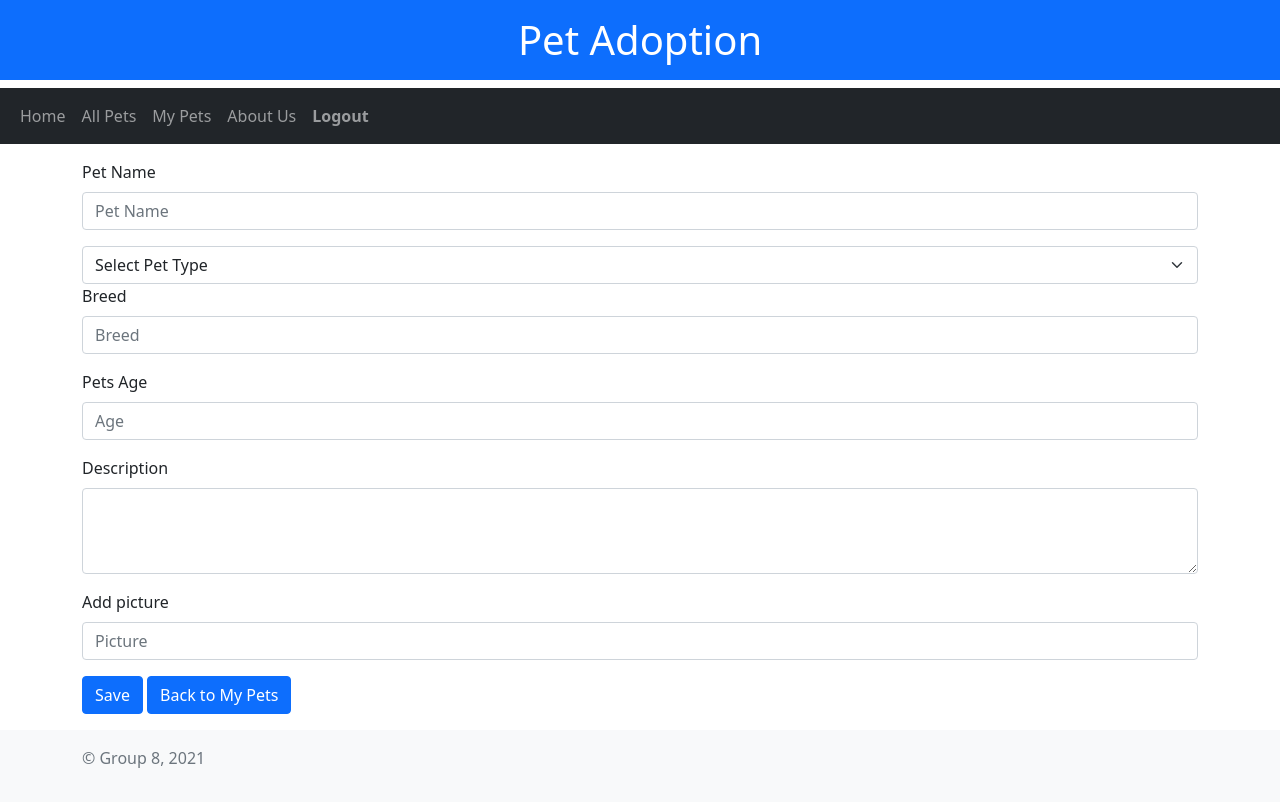
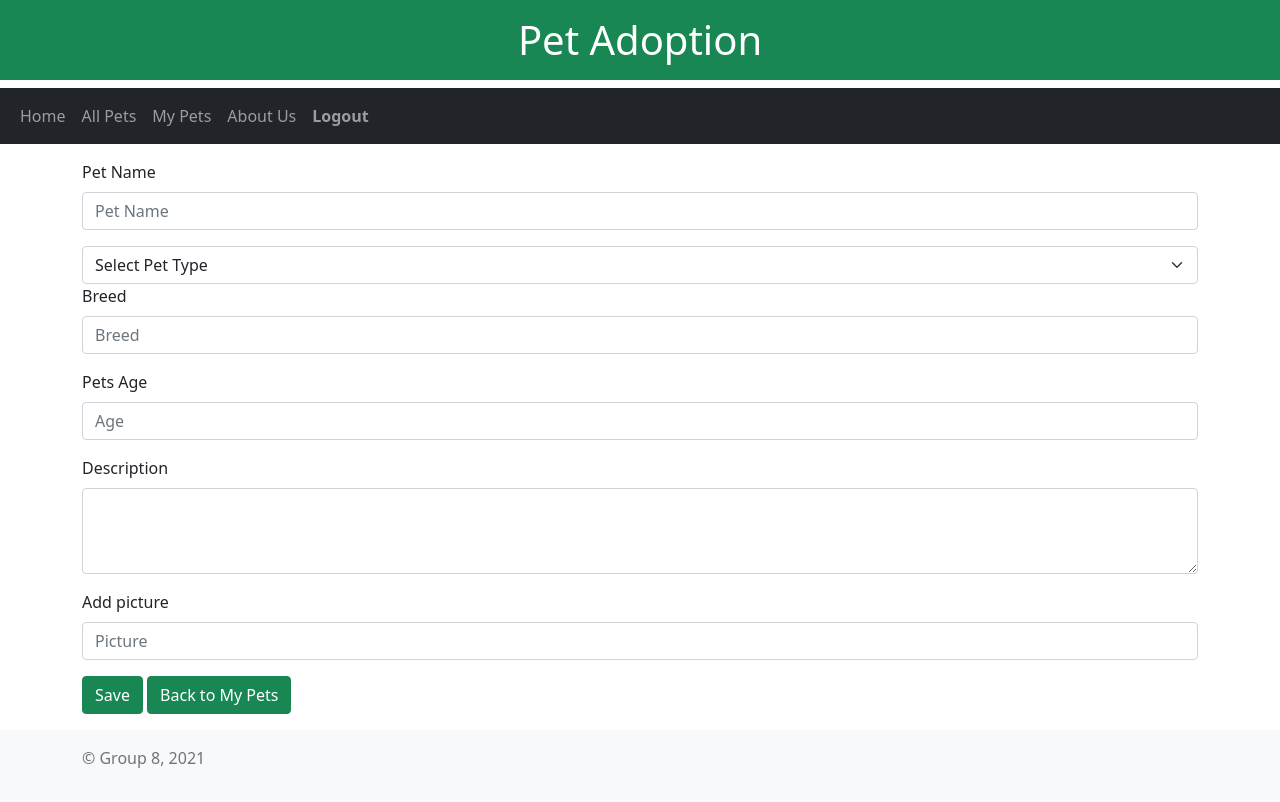
Before and after one commit to Juliusm9791/Pet_Adopt, a Node server app: page /mypets/addpet in a window 1280 px wide. Run offline with Node 20, Linux system fonts and the light colour scheme; a user stored in the database is signed in; some libraries are stand-ins or nearby versions.

Commit message:
buttons colors update

```diff
--- a/controllers/home-routes.js
+++ b/controllers/home-routes.js
@@ -59,7 +59,6 @@ router.get('/allpets', async (req, res) => {
 
 router.get('/allpets/:petType', async (req, res) => {
   try {
-    console.log(req.params.petType, 'TTTTTTTTTTTTTTTTTTTTTTTTTTTTTTTt')
     const petData = await Pet.findAll({
       where: { petType: req.params.petType },
       include: [
--- a/public/js/updatePet.js
+++ b/public/js/updatePet.js
@@ -55,7 +55,7 @@ const updatePetFormHandler = async (event) => {
   } else {
     errors.forEach(error => {
       console.log(error)
-      querySelectors[error].classList.add('ms-5')
+      querySelectors[error].classList.add('border-danger')
     })
   }
 };
--- a/views/addpet.handlebars
+++ b/views/addpet.handlebars
@@ -29,8 +29,8 @@
         <input type="name" class="form-control" id="addPetPicture" placeholder="Picture">
     </div>
 
-    <button type="submit" class="btn btn-primary" id="addPetButton">Save</button>
-    <a href="/mypets" class="btn btn-primary">Back to My Pets</a>
+    <button type="submit" class="btn btn-success" id="addPetButton">Save</button>
+    <a href="/mypets" class="btn btn-success">Back to My Pets</a>
 
 </form>
 
--- a/views/allpets.handlebars
+++ b/views/allpets.handlebars
@@ -7,7 +7,7 @@
         <option value="3">Bird</option>
         <option value="4">Other</option>
     </select>
-          <button class="w-100 btn btn-lg btn-primary" type="submit" id="searchByTypeButton">Search</button>
+          <button class="w-100 btn btn-lg btn-success" type="submit" id="searchByTypeButton">Search</button>
 </p>
 
 
--- a/views/layouts/main.handlebars
+++ b/views/layouts/main.handlebars
@@ -15,7 +15,7 @@
 
 <body class="d-flex flex-column h-100">
   <header>
-    <h1 class="text-center p-3 mb-2 bg-primary text-white">Pet Adoption</h1>
+    <h1 class="text-center p-3 mb-2 bg-success text-white">Pet Adoption</h1>
   </header>
   <nav class="navbar navbar-expand-lg navbar-dark bg-dark">
     <div class=" container-fluid">
--- a/views/login.handlebars
+++ b/views/login.handlebars
@@ -12,7 +12,7 @@
       </div>
       <div class="checkbox mb-3">
       </div>
-      <button class="w-100 btn btn-lg btn-primary" type="submit">Login</button>
+      <button class="w-100 btn btn-lg btn-success" type="submit">Login</button>
     </form>
   </div>
 
@@ -41,7 +41,7 @@
       </div>
       <div class="checkbox mb-3">
       </div>
-      <button class="w-100 btn btn-lg btn-primary" type="submit">Sign in</button>
+      <button class="w-100 btn btn-lg btn-success" type="submit">Sign in</button>
     </form>
   </div>
 </div>
--- a/views/mypets.handlebars
+++ b/views/mypets.handlebars
@@ -14,7 +14,7 @@
         </div>
     </div>
 </nav>
-<a href="/mypets/addpet" type="button" class="btn btn-primary my-3" id="addPostButton">Add New Pet</a>
+<a href="/mypets/addpet" type="button" class="btn btn-success my-3" id="addPostButton">Add New Pet</a>
 
 {{#each pets}}
 <div class="card mb-3">
--- a/views/mypetupadat.handlebars
+++ b/views/mypetupadat.handlebars
@@ -47,7 +47,7 @@
     </div>
 
     <button type="submit" class="btn btn-primary" id="updatePetButton">Update</button>
-       <button type="submit" class="btn btn-danger" id="deletePetButton">Delete</button>
+       <button type="submit" class="btn btn-success" id="deletePetButton">Delete</button>
     <a href="/mypets" class="btn btn-primary">Back to My Pets</a>
 
 </form>
--- a/views/seeonepet.handlebars
+++ b/views/seeonepet.handlebars
@@ -33,8 +33,8 @@
     <label for="messageText" class="form-label"><strong>Add Message</strong> </label>
     <textarea class="form-control" id="messageText" rows="3"></textarea>
   </div>
-  <button type="submit" class="btn btn-primary" id="saveMessageButton">Save Message</button>
-  <a href="/allpets" class="btn btn-primary">Go Back</a>
+  <button type="submit" class="btn btn-success" id="saveMessageButton">Save Message</button>
+  <a href="/allpets" class="btn btn-success">Go Back</a>
 </form>
 {{else}}
 <p> You need to log in if you want to leave a message</p>
```
Also changed, not shown: views/homepage.handlebars (+2 -18 lines).
